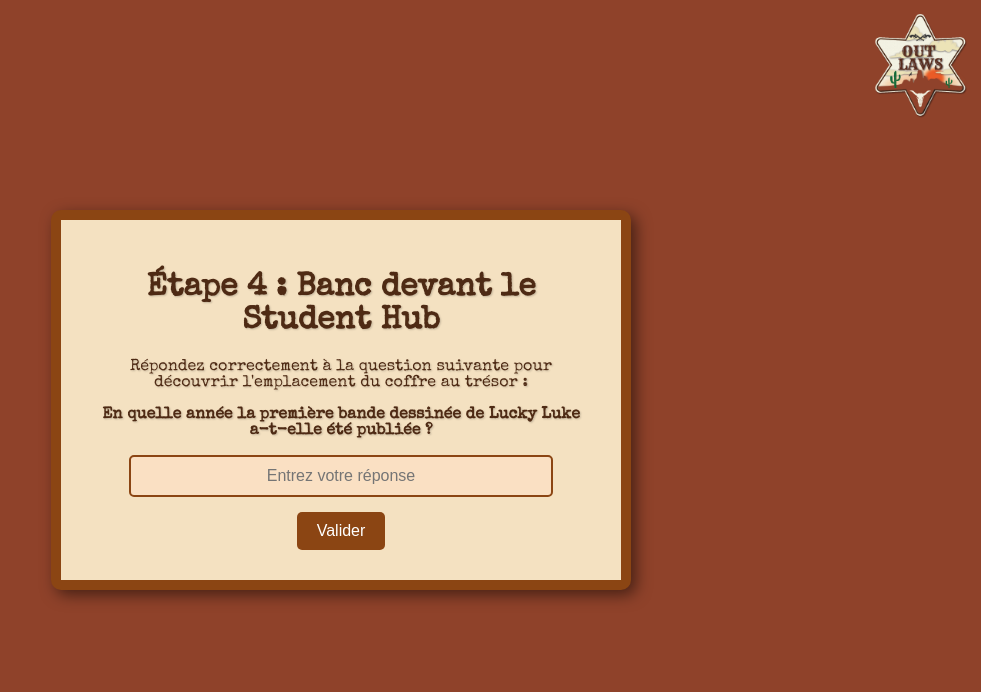
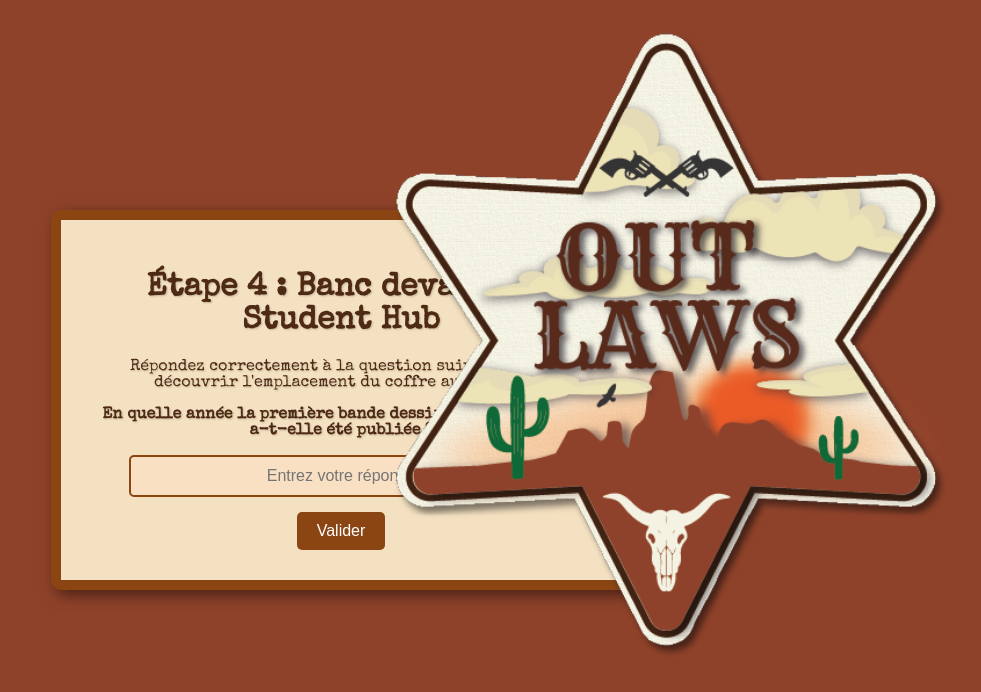
Before and after one commit to Peterblf/chasse_tresor4, a plain HTML site: page index.html in a window 1280 px wide. Shown: the whole page, without its empty margins (299-1280 px from the left). Drawn offline with nearby package versions, Linux system fonts and the light colour scheme.

Commit message:
Update style.css

```diff
--- a/style.css
+++ b/style.css
@@ -22,7 +22,7 @@
         }
 
         .logo {
-            width: 100px;  /* Taille du logo */
+            width: 600px;  /* Taille du logo */
             height: auto;
         }
 
```
